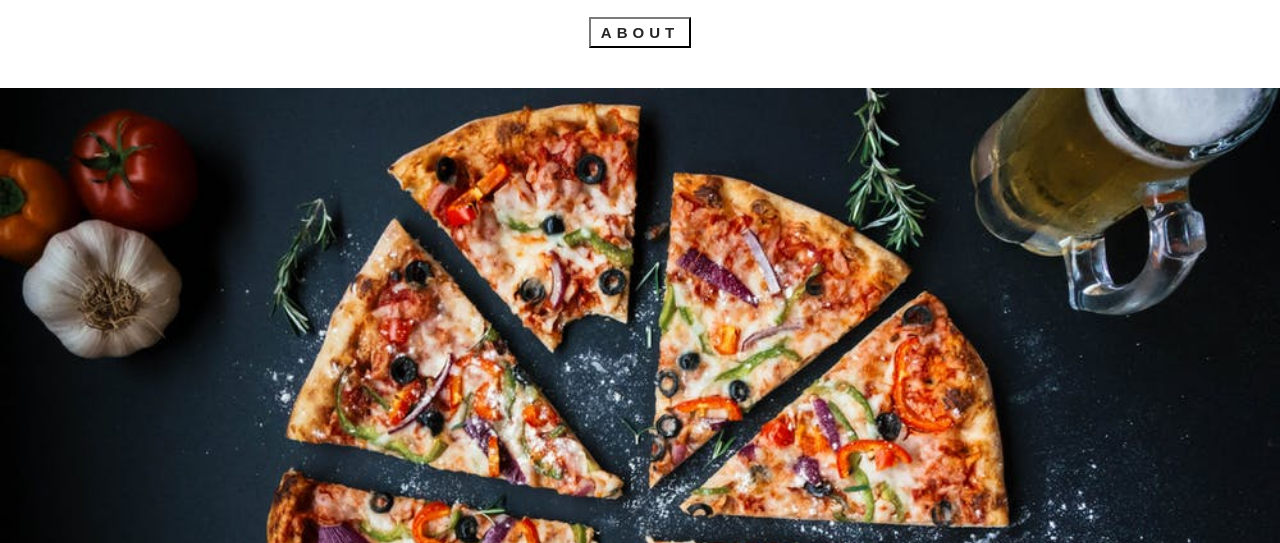
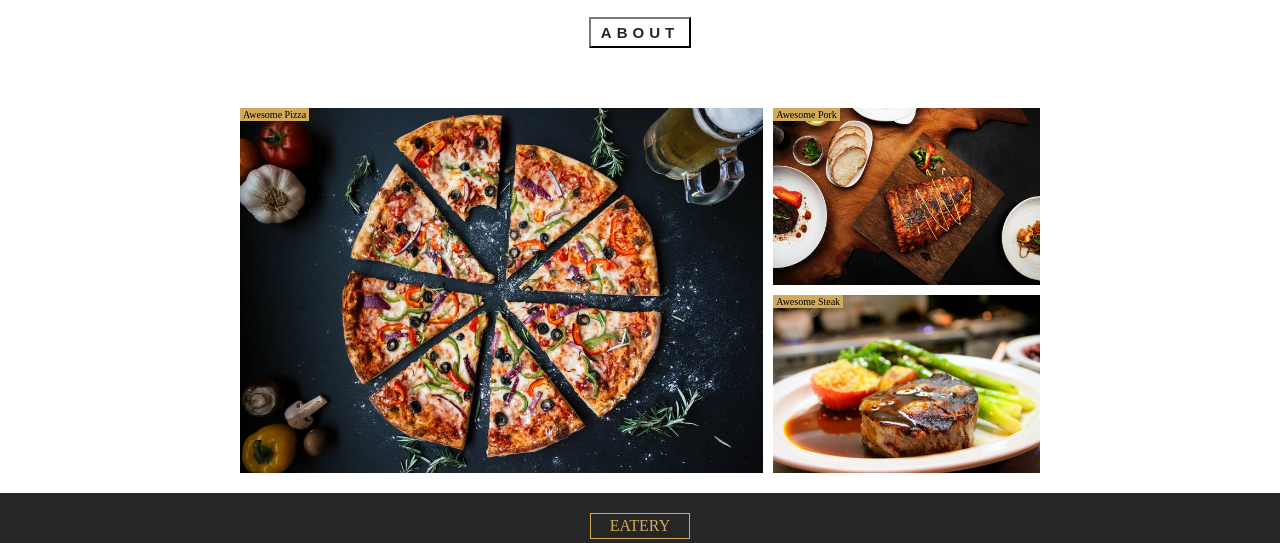
Before and after one commit to crypto-jones/gatsby-restaurant--project, a Gatsby site: page / in a window 1280 px wide. Shown: the part 976-1519 px from the top of the page. Built offline with nearby package versions, Linux system fonts and the light colour scheme; Gatsby itself is replaced by a stand-in of ours.

Commit message:
Build gallery grid

```diff
--- a/src/components/HomePage/Gallery.js
+++ b/src/components/HomePage/Gallery.js
@@ -3,10 +3,7 @@ import { StaticQuery, graphql } from 'gatsby';
 import Img from 'gatsby-image';
 import '../../sass/main.scss';
 
-const Gallery = () => {
-  return (
-    <StaticQuery
-      query={graphql`
+const GET_SINGLE_IMAGE = graphql`
   {
     img1: file(relativePath: { eq: "homeGallery/img-1.jpeg" }) {
       childImageSharp {
@@ -15,9 +12,53 @@ const Gallery = () => {
         }
       }
     }
+
+    img2: file(relativePath: { eq: "homeGallery/img-2.jpeg" }) {
+      childImageSharp {
+        fluid(maxWidth: 500) {
+          ...GatsbyImageSharpFluid_tracedSVG
         }
-      `}
-      render={data => <Img fluid={data.img1.childImageSharp.fluid} />}
+      }
+    }
+
+    img3: file(relativePath: { eq: "homeGallery/img-3.jpeg" }) {
+      childImageSharp {
+        fluid(maxWidth: 500) {
+          ...GatsbyImageSharpFluid_tracedSVG
+        }
+      }
+    }
+  }
+`;
+
+const Gallery = () => {
+  return (
+    <StaticQuery
+      query={GET_SINGLE_IMAGE}
+      render={data => {
+        const img1 = data.img1.childImageSharp.fluid;
+        const img2 = data.img2.childImageSharp.fluid;
+        const img3 = data.img3.childImageSharp.fluid;
+
+        return (
+          <section className="section">
+            <div className="gallery-wrapper">
+              <div className="item item-1">
+                <Img fluid={img1} />
+                <p className="info">awesome pizza</p>
+              </div>
+              <div className="item item-2">
+                <Img fluid={img2} />
+                <p className="info">awesome pork</p>
+              </div>
+              <div className="item item-3">
+                <Img fluid={img3} />
+                <p className="info">awesome steak</p>
+              </div>
+            </div>
+          </section>
+        );
+      }}
     />
   );
 };
--- /dev/null
+++ b/src/sass/components/_gallery.scss
@@ -0,0 +1,49 @@
+.gallery-wrapper {
+  display: grid;
+  grid-template-columns: auto;
+  grid-row-gap: 1rem;
+
+  .item {
+    position: relative;
+  }
+
+  .info {
+    position: absolute;
+    top: 0;
+    left: 0;
+    background: $primary-yellow;
+    padding: 0.1rem 0.3rem;
+    text-transform: capitalize;
+  }
+
+  @media (min-width: 576px) {
+    grid-template-columns: 1fr 1fr;
+    grid-column-gap: 1rem;
+  }
+
+  @media (min-width: 768px) {
+    grid-template-columns: repeat(3, 1fr);
+  }
+
+  @media (min-width: 992px) {
+    .gatsby-image-wrapper {
+      height: 100%;
+    }
+
+    grid-template-areas:
+      'one one two two'
+      'one one three three';
+
+    .item-1 {
+      grid-area: one;
+    }
+
+    .item-2 {
+      grid-area: two;
+    }
+
+    .item-3 {
+      grid-area: three;
+    }
+  }
+}
--- a/src/sass/main.scss
+++ b/src/sass/main.scss
@@ -8,4 +8,5 @@
 @import 'components/button';
 @import 'components/section';
 @import 'components/title';
+@import 'components/gallery';
 @import 'components/footer';
```
Lines whose indentation alone changed are shown as unchanged.
